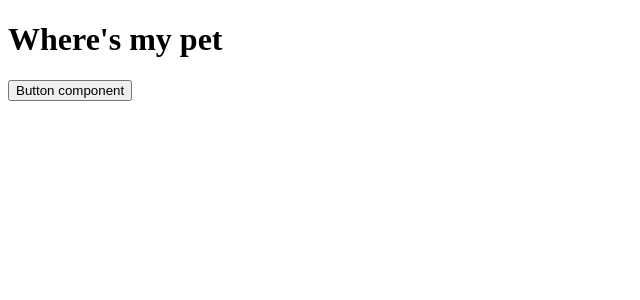
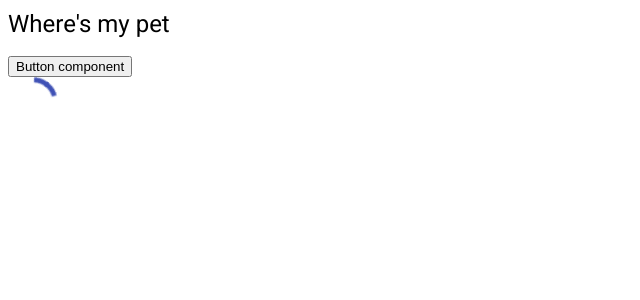
Before and after one commit to GJanuario/wheres-my-pet, an Angular app: page / in a window 1280 px wide. Shown: the top 300 px of the page, without its empty margins (0-640 px from the left). Built offline with nearby package versions, Linux system fonts and the light colour scheme.

Commit message:
[WMP-0000] Setting up Angular Material
* [WMP-0000] Setting up Angular Material lib

* [WMP-0000] Adding Angular Material component and updating app test

```diff
--- a/angular.json
+++ b/angular.json
@@ -30,6 +30,7 @@
               "src/assets"
             ],
             "styles": [
+              "@angular/material/prebuilt-themes/indigo-pink.css",
               "src/styles.sass"
             ],
             "scripts": []
--- a/package.json
+++ b/package.json
@@ -13,10 +13,12 @@
   "private": true,
   "dependencies": {
     "@angular/animations": "^16.0.0",
+    "@angular/cdk": "16.0.1",
     "@angular/common": "^16.0.0",
     "@angular/compiler": "^16.0.0",
     "@angular/core": "^16.0.0",
     "@angular/forms": "^16.0.0",
+    "@angular/material": "16.0.1",
     "@angular/platform-browser": "^16.0.0",
     "@angular/platform-browser-dynamic": "^16.0.0",
     "@angular/router": "^16.0.0",
--- a/src/app/app.component.html
+++ b/src/app/app.component.html
@@ -1,5 +1,7 @@
 <h1 data-testid="app-title">Where's my pet</h1>
 
-<app-button></app-button>
+<app-button data-testid="button"></app-button>
+
+<mat-spinner [diameter]="50" data-testid="spinner"></mat-spinner>
 
 <router-outlet></router-outlet>
--- a/src/index.html
+++ b/src/index.html
@@ -2,12 +2,19 @@
 <html lang="en">
   <head>
     <meta charset="utf-8" />
-    <title>WheresMyPet</title>
+    <title>Where's My Pet?</title>
     <base href="/" />
     <meta name="viewport" content="width=device-width, initial-scale=1" />
     <link rel="icon" type="image/x-icon" href="favicon.ico" />
+    <link rel="preconnect" href="https://fonts.gstatic.com" />
+    <link
+      href="https://fonts.googleapis.com/css2?family=Roboto:wght@300;400;500&display=swap"
+      rel="stylesheet" />
+    <link
+      href="https://fonts.googleapis.com/icon?family=Material+Icons"
+      rel="stylesheet" />
   </head>
-  <body>
+  <body class="mat-typography">
     <app-root></app-root>
   </body>
 </html>
```
Also changed, not shown: src/app/app.module.ts (+9 -1 lines), 2 other files (tests, documents, lock files or other folders).
